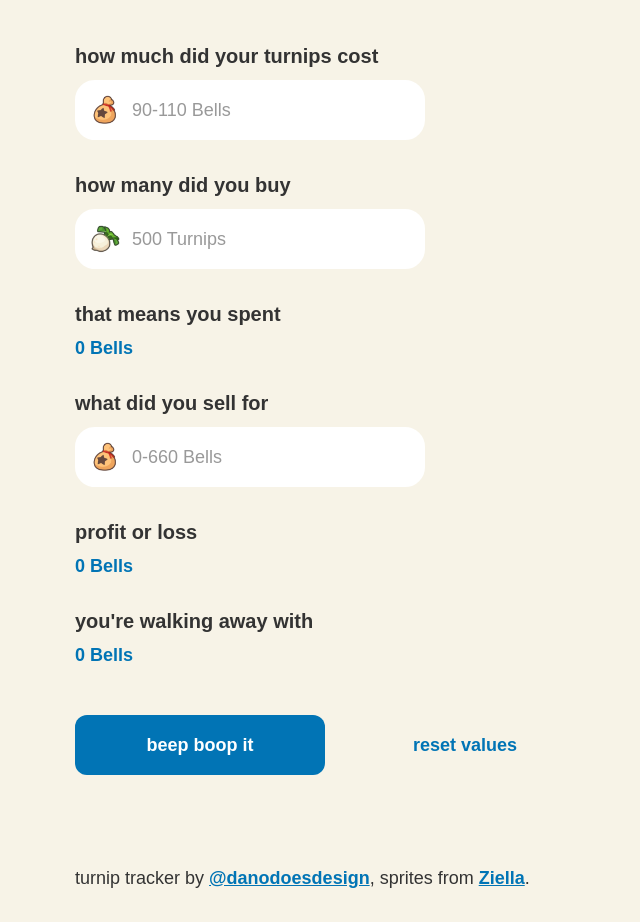
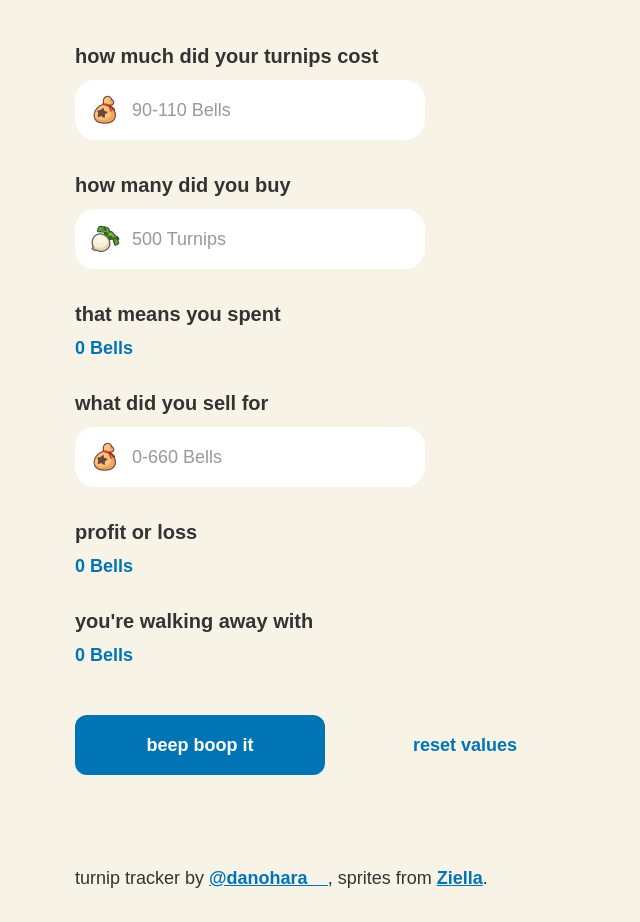
Before and after one commit to danodoesdesign/turnips, a plain HTML site: page index.html in a window 1280 px wide. Shown: the part 126-1048 px from the top of the page, without its empty margins (165-805 px from the left). Drawn offline with Linux system fonts and the light colour scheme; a script that the page names is missing.

Commit message:
Update social link

```diff
--- a/index.html
+++ b/index.html
@@ -63,7 +63,7 @@
       <button class="btn-secondary w-button" id="reset">reset values</button>
     </div>
     <div class="footer-section">
-      <div class="footer-text">turnip tracker by <a href="http://twitter.com/danodoesdesign" target="_blank">@danodoesdesign</a>, sprites from <a href="https://www.spriters-resource.com/nintendo_switch/animalcrossingnewhorizons/sheet/128279/" target="_blank">Ziella</a>.
+      <div class="footer-text">turnip tracker by <a href="http://twitter.com/danohara__" target="_blank">@danohara__</a>, sprites from <a href="https://www.spriters-resource.com/nintendo_switch/animalcrossingnewhorizons/sheet/128279/" target="_blank">Ziella</a>.
     </div>
     </div>
 
```
